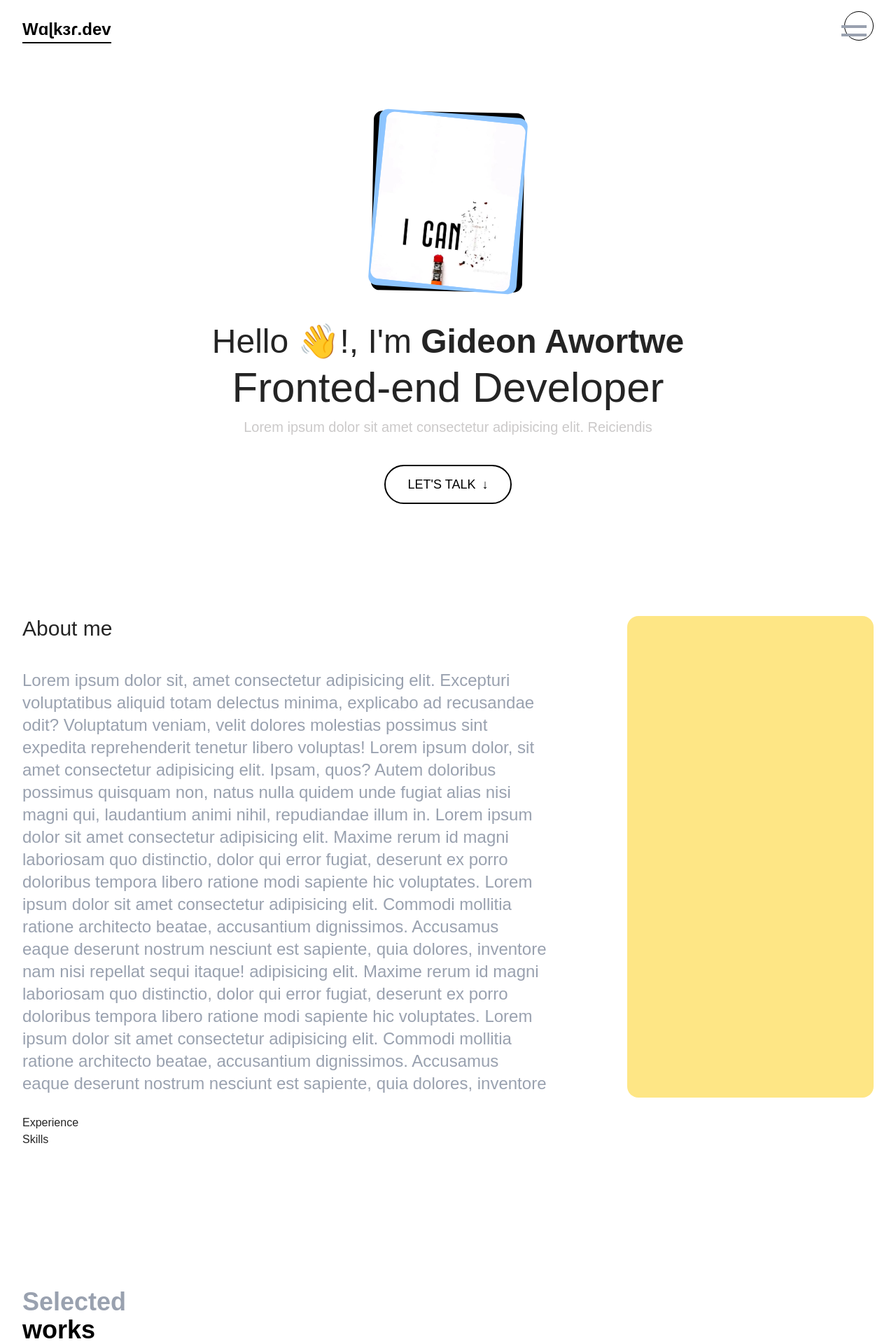
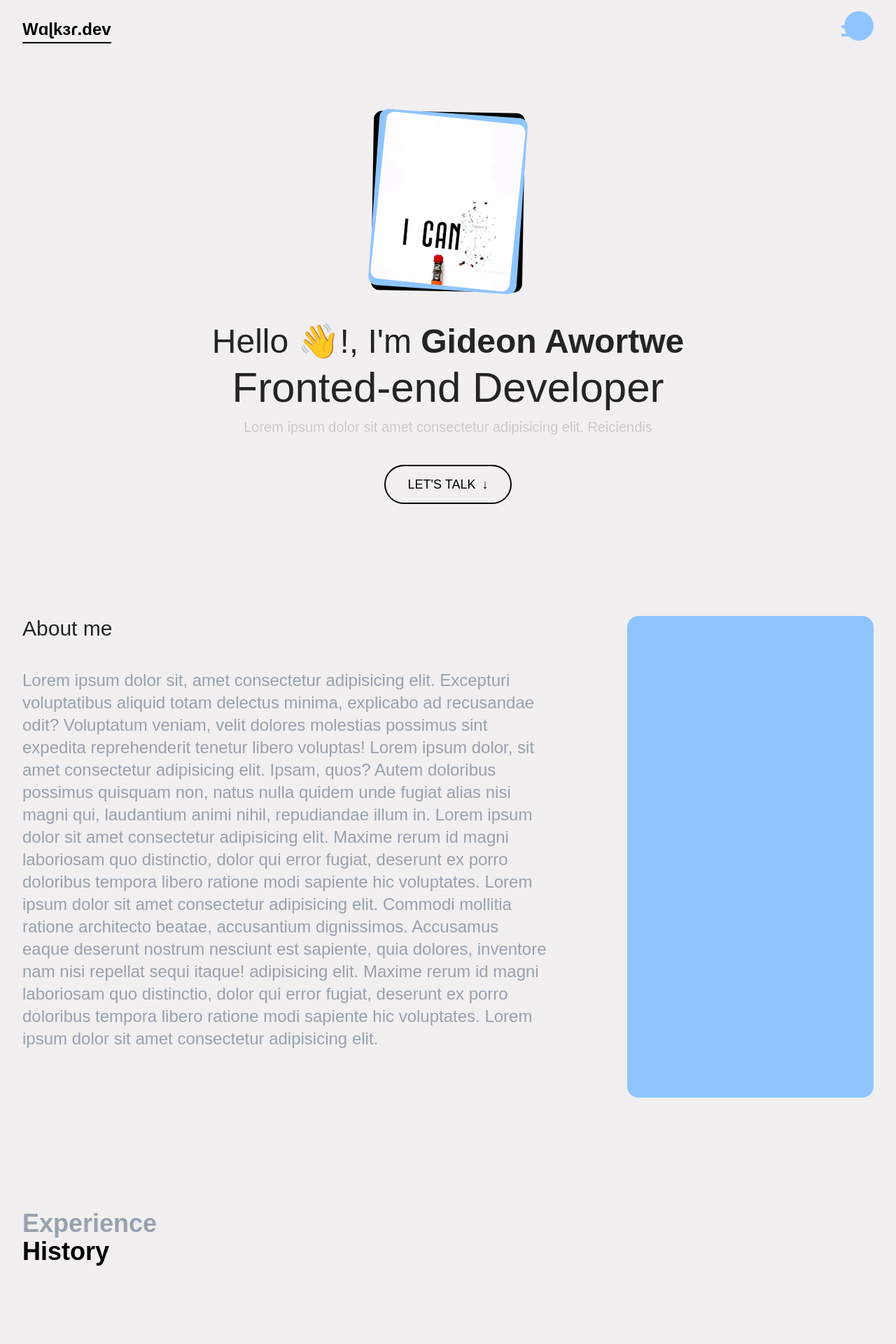
Before and after one commit to Walker-Gideon/walker.dev, a React (Vite) app: page / in a window 1280 px wide. Shown: the top 1920 px of the page at 70% size. Built offline with nearby package versions, Linux system fonts and the light colour scheme; a web font is replaced by a local one.

Commit message:
Set the layout for the about

```diff
--- a/src/components/About.jsx
+++ b/src/components/About.jsx
@@ -32,16 +32,13 @@ function About() {
             nisi repellat sequi itaque! adipisicing elit. Maxime rerum id magni
             laboriosam quo distinctio, dolor qui error fugiat, deserunt ex porro
             doloribus tempora libero ratione modi sapiente hic voluptates. Lorem
-            ipsum dolor sit amet consectetur adipisicing elit. Commodi mollitia
-            ratione architecto beatae, accusantium dignissimos. Accusamus eaque
-            deserunt nostrum nesciunt est sapiente, quia dolores, inventore nam
-            nisi repellat sequi itaque!
+            ipsum dolor sit amet consectetur adipisicing elit.
           </p>
         </div>
 
         {/* Hobbies about my career */}
         <div className="mb-5">
-          <div className="border-t-1 border-b-1 border-black">
+          <div className="border-b-1 border-black">
             <div className="px-2 pt-4 pb-5 flex items-center justify-between">
               <div className="flex items-center gap-1">
                 <p className="text-lg font-bold text-gray-400">01</p>
@@ -76,7 +73,7 @@ function About() {
         </div>
       </div>
 
-      <div className="w-full h-full bg-amber-200 justify-self-end rounded-2xl"></div>
+      <div className="w-full h-full bg-blue-300 justify-self-end rounded-2xl"></div>
     </div>
   );
 }
--- a/src/components/Experienc.jsx
+++ b/src/components/Experienc.jsx
@@ -1,7 +1,10 @@
 function Experienc() {
   return (
-    <div>
-      <p>Experience</p>
+    <div className="mt-40 mb-6">
+      <div className="mb-10">
+        <h1 className="text-4xl font-bold text-gray-400">Experience</h1>
+        <h1 className="text-4xl font-bold text-black">History</h1>
+      </div>
     </div>
   );
 }
--- a/src/components/Header.jsx
+++ b/src/components/Header.jsx
@@ -30,7 +30,7 @@ export default function Header() {
               <motion.span
                 style={{ top: "40%", left: "50%", x: "-50%", y: "-50%" }}
                 className={`absolute h-1 w-9 ${
-                  showMenu === true ? `bg-gray-400` : `bg-gray-400`
+                  showMenu === true ? `bg-blue-300` : `bg-blue-300`
                 }`}
                 variants={{
                   open: {
@@ -46,7 +46,7 @@ export default function Header() {
               <motion.span
                 style={{ top: "60%", left: "50%", x: "-50%", y: "-50%" }}
                 className={`absolute h-1 w-9 ${
-                  showMenu === true ? `bg-gray-400` : `bg-gray-400`
+                  showMenu === true ? `bg-blue-300` : `bg-blue-300`
                 }`}
                 variants={{
                   open: {
--- a/src/components/MenuNav.jsx
+++ b/src/components/MenuNav.jsx
@@ -44,7 +44,7 @@ function MenuNav({ showMenu }) {
         width: { duration: 0.4, ease: "easeOut", delay: 0.2 },
         height: { duration: 0.4, ease: "easeOut", delay: 0.2 },
       }}
-      className="bg-white text-black border-1 border-black rounded-4xl overflow-hidden"
+      className="bg-blue-300 text-black rounded-4xl overflow-hidden"
     >
       <AnimatePresence>
         <motion.div
@@ -54,7 +54,7 @@ function MenuNav({ showMenu }) {
           exit="exit"
           className="relative w-[80vw] h-[85vh] flex flex-col justify-between px-8 py-6 rounded-2xl"
         >
-          <p className="mt-14 text-lg font-bold text-gray-300">Menu</p>
+          <p className="mt-14 text-lg font-bold text-gray-400">Menu</p>
 
           <div className="h-98 flex flex-col justify-between gap-6 text-4xl font-medium text-black">
             <a href="#" className={`${linkStyling} after:w-25`}>
--- a/src/components/Skills.jsx
+++ b/src/components/Skills.jsx
@@ -1,7 +1,7 @@
 function Skills() {
   return (
-    <div>
-      <p>Skills</p>
+    <div className="mt-40 mb-6">
+      <h1 className="text-3xl font-medium mb-10">Skills</h1>
     </div>
   );
 }
--- a/src/components/SocialLink.jsx
+++ b/src/components/SocialLink.jsx
@@ -32,19 +32,21 @@ function SocialLink({ type, flextype }) {
       className={styling[type]}
     >
       <div className={styling[flextype]}>
-        <a href="#" className="transition-colors hover:text-[#555]">
-          <i class="bi bi-linkedin text-2xl text-blue-500"></i>
-        </a>
+        <div className="bg-white w-6 h-6">
+          <a href="#" className="">
+            <i class="bi bi-linkedin text-2xl text-blue-800"></i>
+          </a>
+        </div>
 
-        <a href="#" className="transition-colors hover:text-[#555]">
+        <a href="#" className="">
           <i class="bi bi-instagram text-2xl text-red-500"></i>
         </a>
 
-        <a href="#" className="transition-colors hover:text-[#555]">
-          <i class="bi bi-facebook text-2xl text-blue-500"></i>
+        <a href="#" className="">
+          <i class="bi bi-facebook text-2xl text-white"></i>
         </a>
 
-        <a href="#" className="transition-colors hover:text-[#555]">
+        <a href="#" className="">
           <i class="bi bi-twitter-x text-2xl text-black"></i>
         </a>
       </div>
--- a/src/index.css
+++ b/src/index.css
@@ -6,7 +6,7 @@
 
   color-scheme: light dark;
   color: #242424;
-  background-color: #fff;
+  background-color: #f1efef;
   /* color: rgba(255, 255, 255, 0.87); */
   /* background-color: #242424; */
 
```
